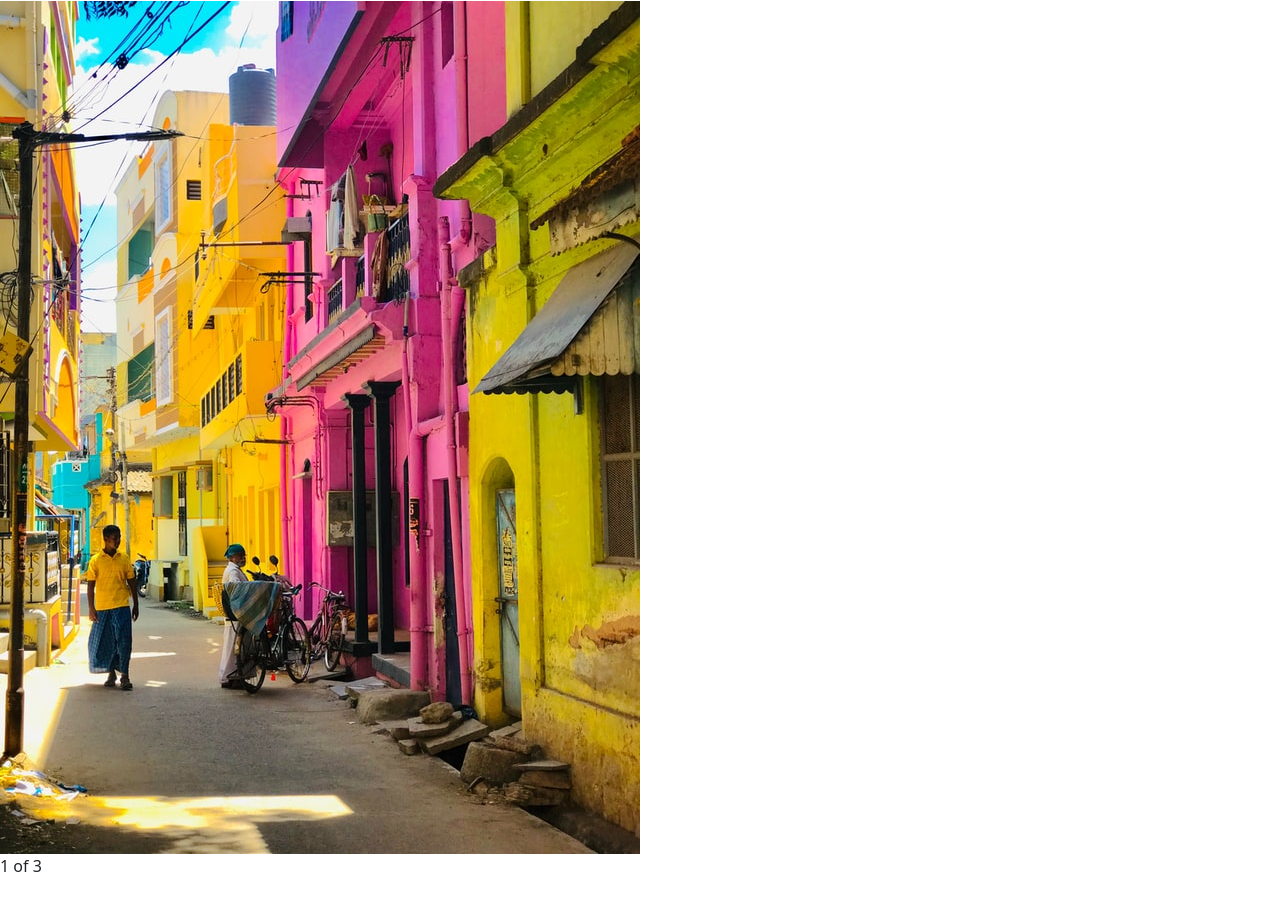
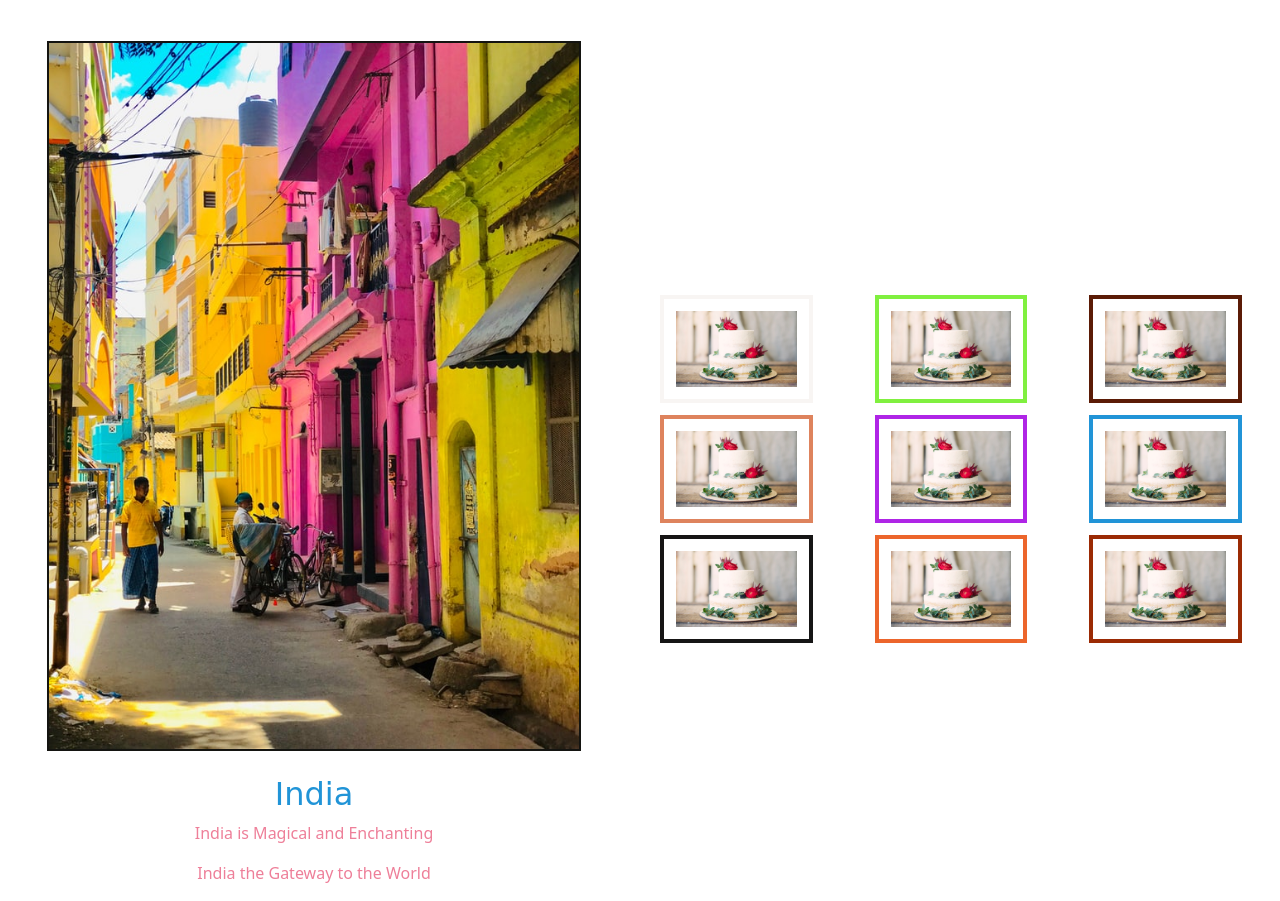
Before and after one commit to hortencia718/assignment_1_qcc, a plain HTML site: page assignment6/index.html in a window 1280 px wide. Shown: the part 1199-2100 px from the top of the page. Before the commit the page ends 2077 px from the top, so only its background shows below. Drawn offline with nearby package versions, Linux system fonts and the light colour scheme.

Commit message:
final touches

```diff
--- a/assignment6/index.html
+++ b/assignment6/index.html
@@ -12,11 +12,11 @@
         <!-- navbar -->
         <div class="main-container">
 
-        <div  class="navbar navbar-expand-sm .navbar-center">
-            <div class="navbar-nav active">
+        <div  class="navbar navbar-expand-sm ">
+            <div class="navbar-nav topnav-centered">
                 <a class="nav-item nav-link text-danger" href="#">Home</a>
                 <a class="nav-item nav-link text-danger" href="#">Contact</a>
-                <a class="nav-item nav-link text-danger" href="#">About</a>
+                <a class="nav-item nav-link text-danger" href="#">Sweet</a>
                 <a class="nav-item nav-link text-danger" href="#">Cities</a>
             </div>
         </div>
@@ -85,33 +85,62 @@
       </div>
 
         <br>
-      <div class="container-fulid mt-2">
-        <div class="row">
-          <div class="col-md-auto">
-            <img src="img/pinkyellow.jpg" class="img-fluid"  alt="india">
-          </div>
-        </div>
+        <br>
+        <br>
+        <!-- one image and 9 -->
 
         <div class="row">
-          <div class="col">
-            1 of 3
+          <div class="col-md-6 blue ">
+            <img src="img/pinkyellow.jpg" class="mx-auto d-block " style = "max-width: 85%; max-height:85%; border: 2px solid rgb(20, 20, 17);"  alt="india">
+            <br>
+            <h2 class="text-center"  style="color:rgb(33, 148, 215)">India</h2>
+            <p>India is Magical and Enchanting</p>
+            <p>India the Gateway to the World</p>
           </div>
-          <!-- <div class="col-md-auto">
-            Variable width content
-          </div> -->
-          <!-- <div class="row col-lg-4">
-            <img src="img/cakeroses.jpg" alt="">
-            <img src="img/cakeroses.jpg" alt="">
-            <img src="img/cakeroses.jpg" alt="">
-            <img src="img/cakeroses.jpg" alt="">
-            <img src="img/cakeroses.jpg" alt="">
-            <img src="img/cakeroses.jpg" alt="">
-            <img src="img/cakeroses.jpg" alt="">
-            <img src="img/cakeroses.jpg" alt="">
-            <img src="img/cakeroses.jpg" alt="">
-          </div> -->
-        </div>
-      </div>
+
+
+            <div class="col-6 d-flex align-items-center " style= "border: 4px solid rgb(255, 255, 255);">
+                <div class="row margin" >
+
+                    <div class="col col-sm-4 ">
+                        <img class="red" src="img/cakeroses.jpg" style="border: 4px solid rgb(248, 245, 243);"alt="">
+                    </div>
+                    <div class="col col-sm-4">
+                        <img class="red" src="img/cakeroses.jpg" style="border: 4px solid rgb(128, 240, 63);" alt="">
+                    </div>
+                    <div class="col col-sm-4">
+                        <img class="red" src="img/cakeroses.jpg" style="border: 4px solid rgb(91, 27, 6);" alt="cake">
+                    </div>
+                    <div class="col col-sm-4">
+                        <img class="red" src="img/cakeroses.jpg" style="border: 4px solid rgb(222, 131, 93);"alt="cake">
+                    </div>
+                    <div class="col col-sm-4">
+                        <img class="red" src="img/cakeroses.jpg" style="border: 4px solid rgb(175, 37, 230);"alt="cake">
+                    </div>
+                    <div class="col col-sm-4">
+                        <img  class="red" src="img/cakeroses.jpg" style="border: 4px solid rgb(33, 148, 215);" alt="cake">
+                    </div>
+                    <div class="col col-sm-4">
+                        <img  class="red" src="img/cakeroses.jpg" style="border: 4px solid rgb(22, 21, 21);"alt="">
+                    </div>
+                    <div class="col col-sm-4">
+                        <img class="red" src="img/cakeroses.jpg" style="border: 4px solid rgb(236, 101, 43);"alt="">
+                    </div>
+                    <div class="col col-sm-4">
+                        <img  class="red" src="img/cakeroses.jpg" style="border: 4px solid rgb(155, 42, 4);" alt="">
+                    </div>
+                </div>
+            </div>
+
+
+
+        </di v>
+
+
+
+
+
+
 
 
 
--- a/assignment6/style.css
+++ b/assignment6/style.css
@@ -12,3 +12,15 @@ p{
     /* word-wrap: break-word; */
 
 }
+
+img.red{
+width:80%;
+height: 90%;
+margin: 4px;
+padding: 12px;
+}
+
+a.nav-item.nav-link:focus{
+    background-color: rgb(217, 255, 0);
+
+}
```
